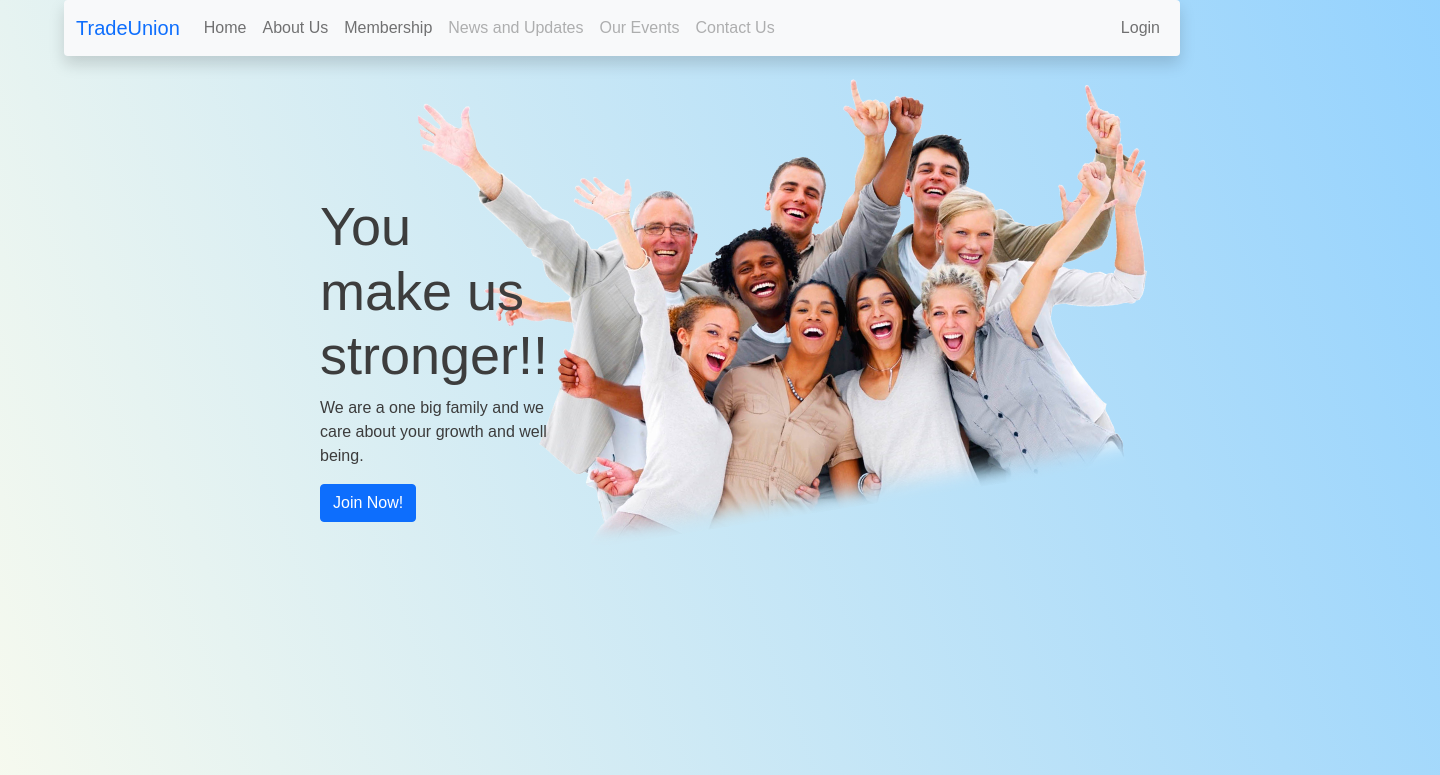
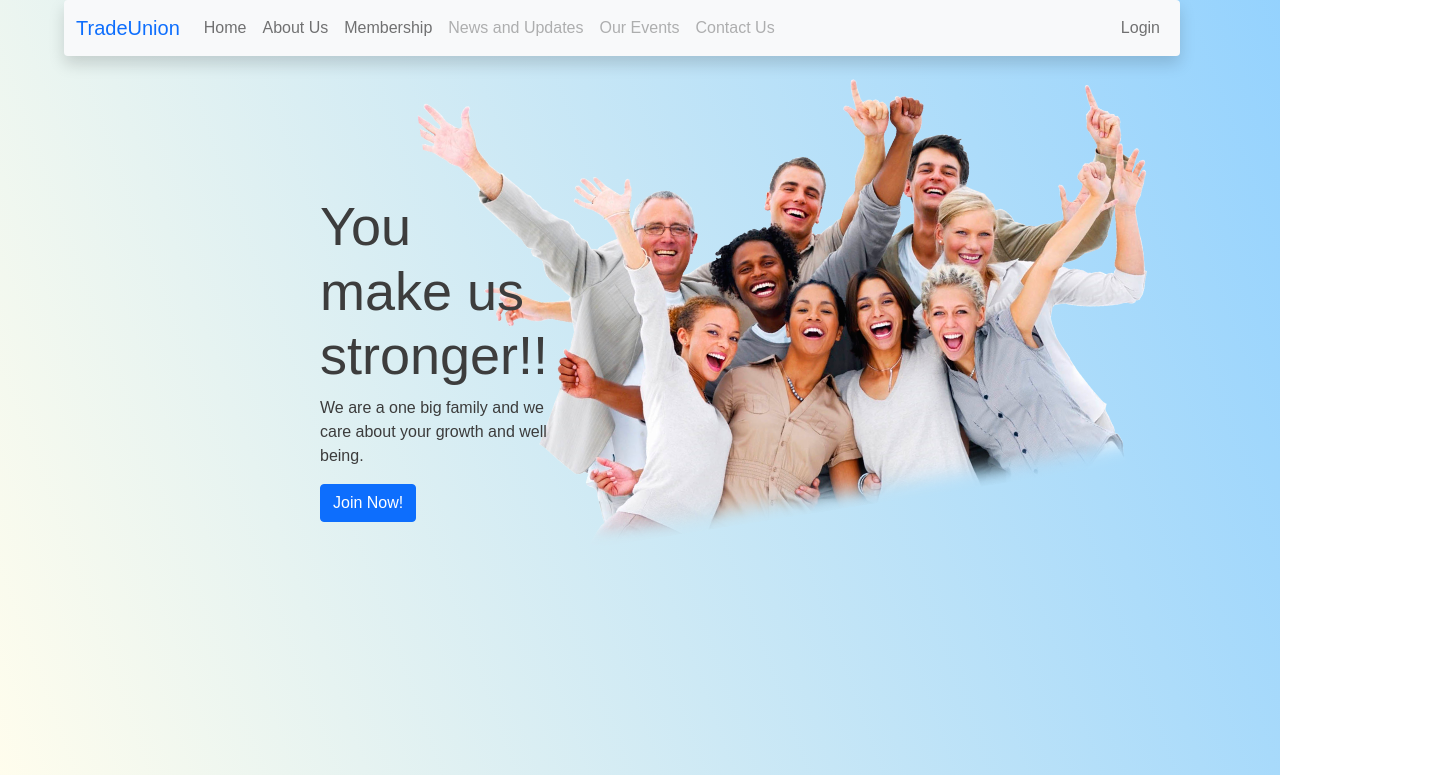
Before and after one commit to Cyril-777/cyril-777.github.io, a plain HTML site: page index.html in a window 1280 px wide. Shown: the top 775 px of the page, 1440 px wide, since content can reach past the window. Drawn offline with nearby package versions, Linux system fonts and the light colour scheme.

Commit message:
fixing home page

```diff
--- a/index.html
+++ b/index.html
@@ -64,7 +64,7 @@
       </nav>
     </div>
     <!-- <h4>Image here with some text</h4> -->
-    <main  style="height: 100vh; margin: -70px -160px 0 -160px; background:linear-gradient(70deg, rgb(255, 253, 237), #94d2fe);">
+    <main  style="height: 100vh; margin: -70px 0 auto; background:linear-gradient(70deg, rgb(255, 253, 237), #94d2fe);">
         <div class="landing-page" style=" padding:80px ; margin-top: 10px; display: flex; height: 70vh; justify-content: space-between; align-items: center; max-width: 800px; margin: 0 auto;">
             <div class="text-container" style=" z-index: 10;">
                 <div class="text" style="margin-right: -100px ;">
```
